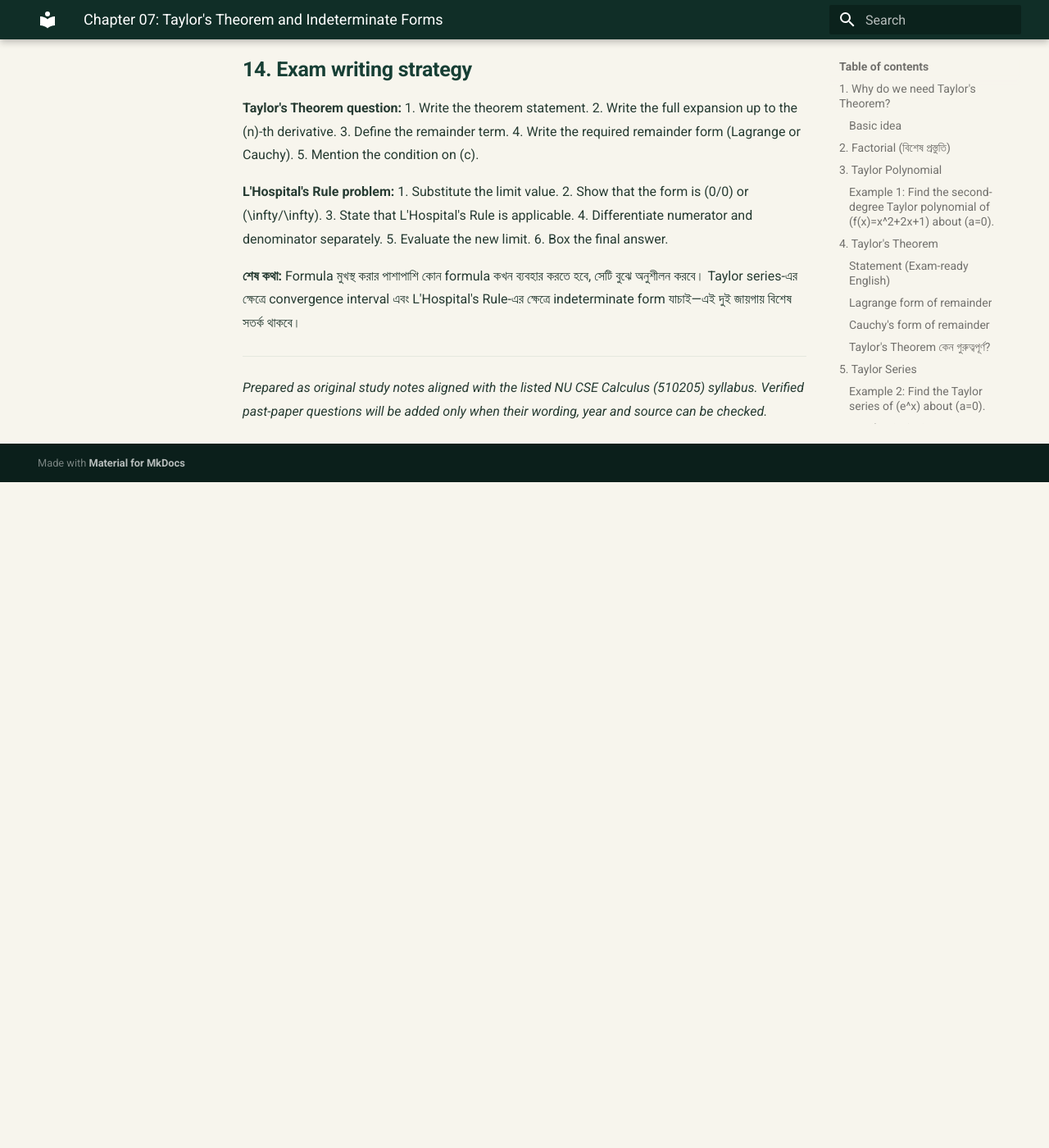
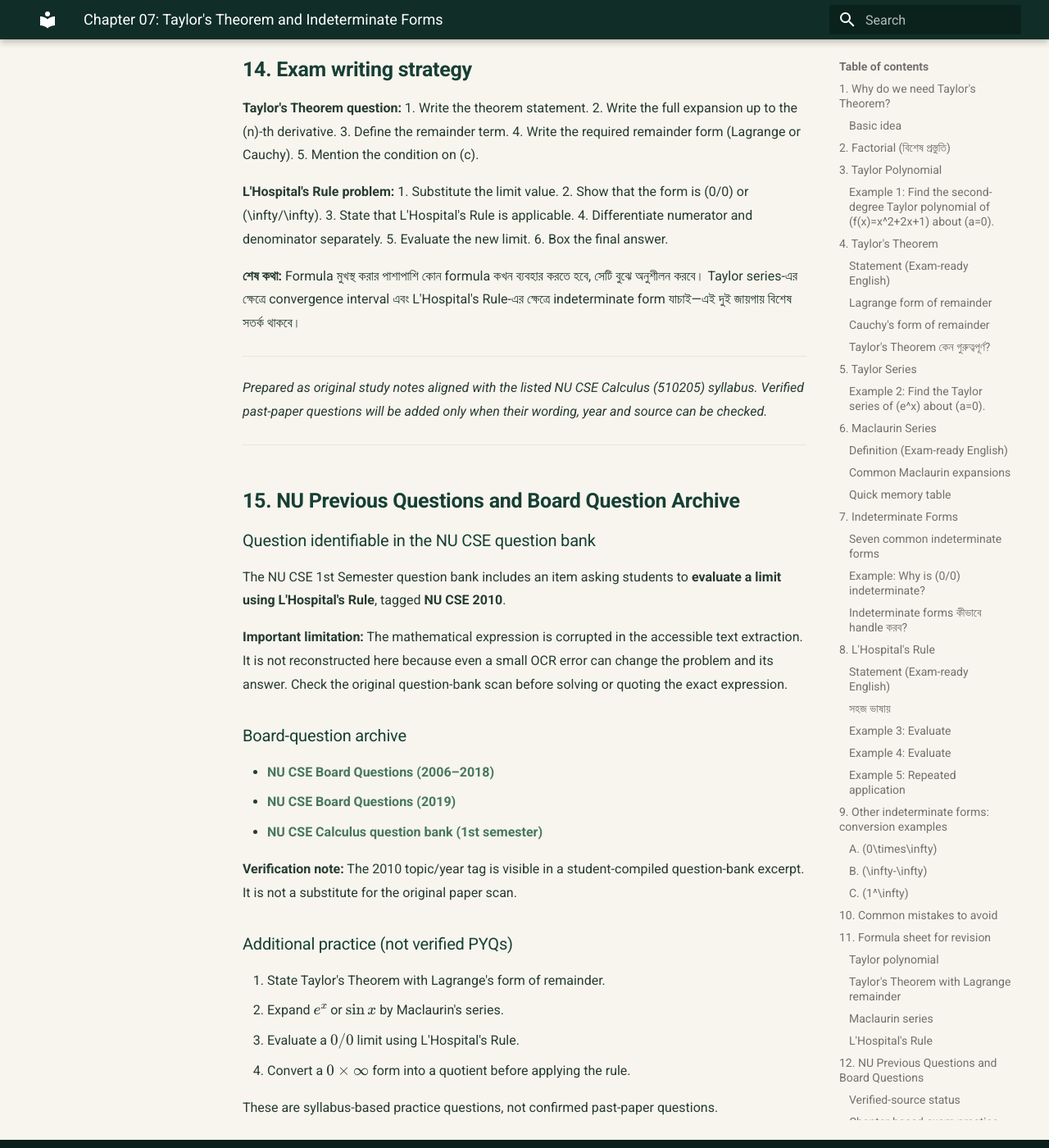
Before and after one commit to taimiyatahsin0-png/nu-cse-notes-store, an MkDocs documentation site: the page built from docs/subjects/cal/chapter-07-taylors-theorem-and-lhopitals-rule.md, in a window 1280 px wide and 1400 px high, scrolled down 13943 px. Shown: the whole window at 82% size. Built offline with MkDocs 1.6.1 and Material for MkDocs 9.7.7, drawn with Linux system fonts in a browser that asks for light colours; before the commit the page ends 14531 px from its top, so only the background shows below that.

Commit message:
Add sourced NU PYQ and board archive section

```diff
--- a/docs/subjects/cal/chapter-07-taylors-theorem-and-lhopitals-rule.md
+++ b/docs/subjects/cal/chapter-07-taylors-theorem-and-lhopitals-rule.md
@@ -670,3 +670,30 @@ Useful source pages:
 ---
 
 *Prepared as original study notes aligned with the listed NU CSE Calculus (510205) syllabus. Verified past-paper questions will be added only when their wording, year and source can be checked.*
+
+---
+
+## 15. NU Previous Questions and Board Question Archive
+
+### Question identifiable in the NU CSE question bank
+
+The NU CSE 1st Semester question bank includes an item asking students to **evaluate a limit using L'Hospital's Rule**, tagged **NU CSE 2010**.
+
+**Important limitation:** The mathematical expression is corrupted in the accessible text extraction. It is not reconstructed here because even a small OCR error can change the problem and its answer. Check the original question-bank scan before solving or quoting the exact expression.
+
+### Board-question archive
+
+- [NU CSE Board Questions (2006–2018)](https://drive.google.com/file/d/1Lodp-nv8jOXRU7SvriRGqNYamqGUIzvM/view?usp=sharing)
+- [NU CSE Board Questions (2019)](https://drive.google.com/file/d/1QZpZoqjEJS5aYXNjSYdwW5bXy66aPi9-/view?usp=sharing)
+- [NU CSE Calculus question bank (1st semester)](https://www.scribd.com/document/948205368/862105744-National-University-CSE-Question-Bank-1st-First-Semester)
+
+**Verification note:** The 2010 topic/year tag is visible in a student-compiled question-bank excerpt. It is not a substitute for the original paper scan.
+
+### Additional practice (not verified PYQs)
+
+1. State Taylor's Theorem with Lagrange's form of remainder.
+2. Expand \(e^x\) or \(\sin x\) by Maclaurin's series.
+3. Evaluate a \(0/0\) limit using L'Hospital's Rule.
+4. Convert a \(0\times\infty\) form into a quotient before applying the rule.
+
+These are syllabus-based practice questions, not confirmed past-paper questions.
```
